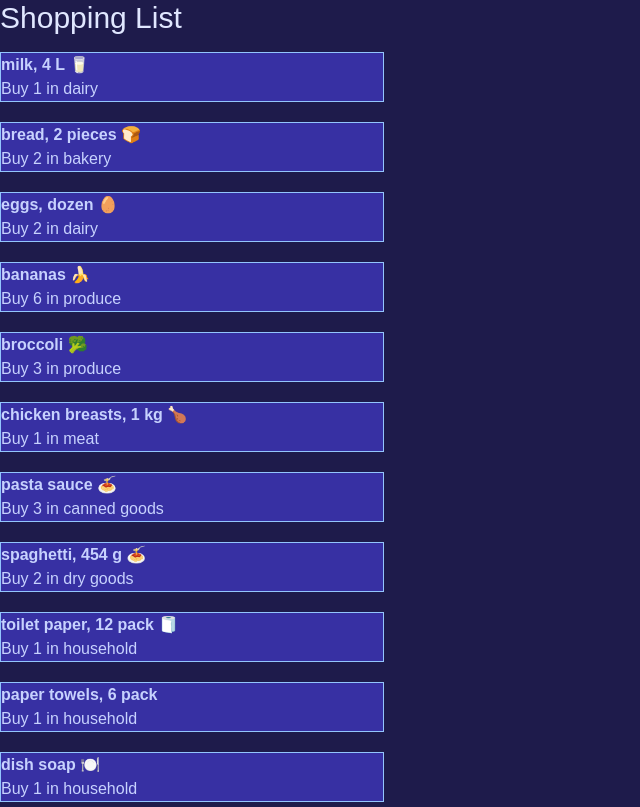
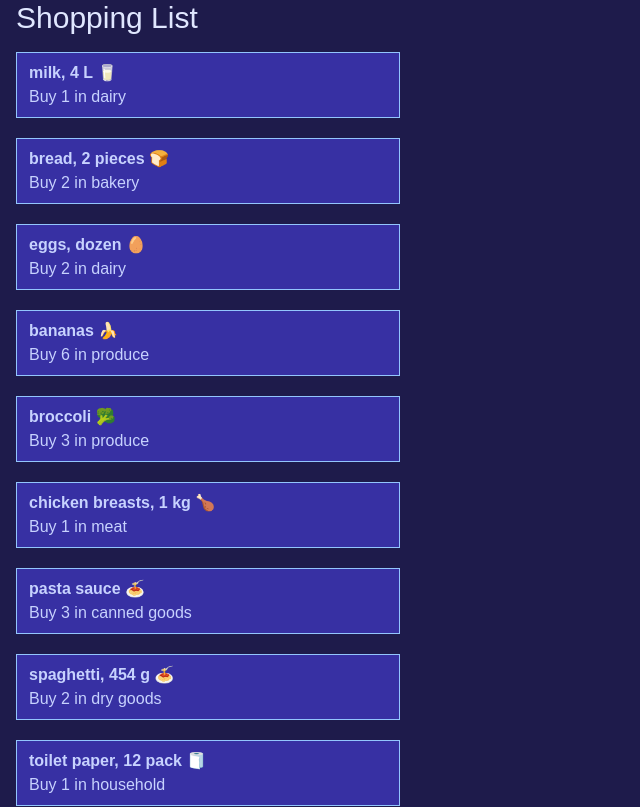
Before and after one commit to ZacharyC4/cprg306-assignments, a Next.js app: page /week-3 in a window 1280 px wide. Shown: the top 807 px of the page, without its empty margins (0-640 px from the left). Built offline with nearby package versions, Linux system fonts and the light colour scheme.

Commit message:
Week 3 Assignment-2
Adding padding to make it look better
(Might add more css)

```diff
--- a/app/week-3/item.js
+++ b/app/week-3/item.js
@@ -1,8 +1,8 @@
 export default function Item({name, quantity, category})
 {
     return (
-        <div className="text-indigo-200">
-            <ul className="border border-solid border-blue-300 max-w-sm mb-5 bg-indigo-800">
+        <div className="text-indigo-200 pl-4">
+            <ul className="border border-solid border-blue-300 max-w-sm mb-5 bg-indigo-800 py-2 px-3">
                 <li className="font-extrabold">{name}</li>
                 <li>Buy {quantity} in {category} </li>
             </ul>
--- a/app/week-3/page.js
+++ b/app/week-3/page.js
@@ -4,7 +4,7 @@ export default function Page() {
   return (
     <main className="bg-indigo-950">
         <div>
-            <h1 className="text-3xl text-indigo-100 pb-4">Shopping List</h1>
+            <h1 className="text-3xl text-indigo-100 pb-4 pl-4">Shopping List</h1>
             <ItemList />
         </div>
     </main>
```
